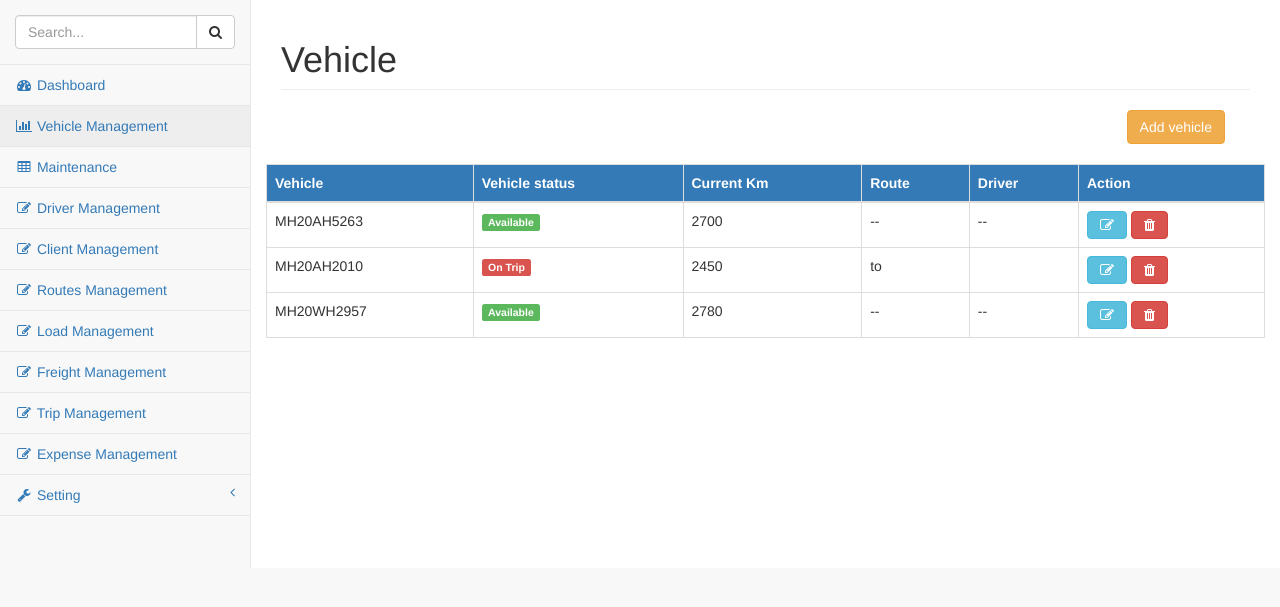
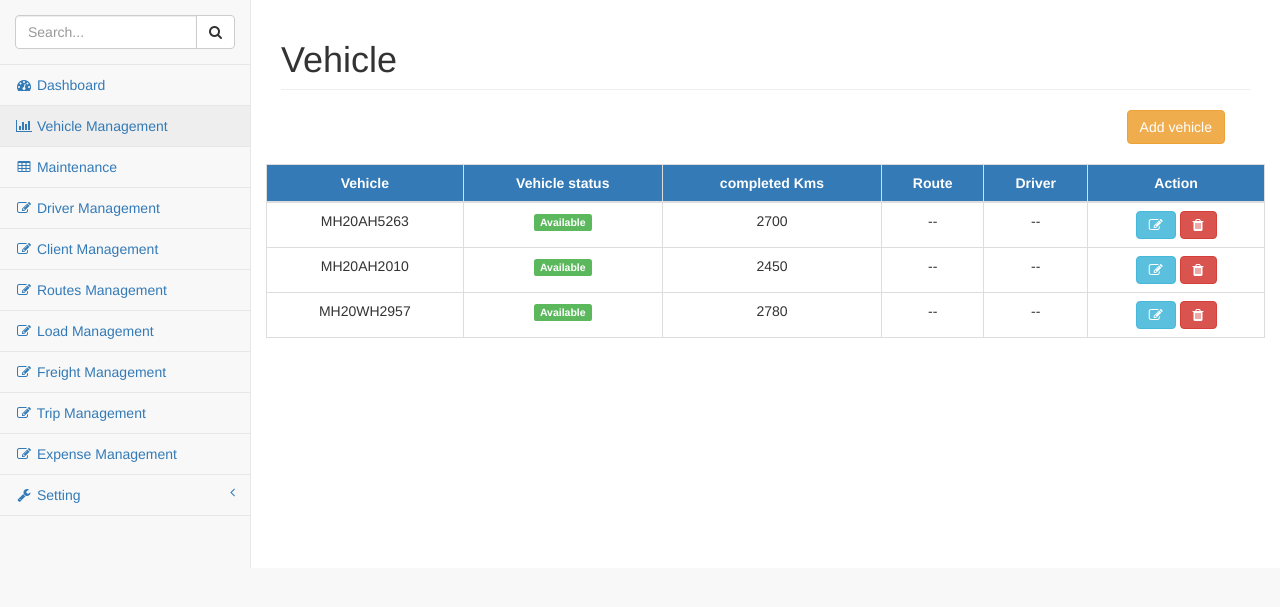
Before and after one commit to fayyaztech/transportManagement, a CodeIgniter app: page /transport/operations/vehicle_management in a window 1280 px wide. Shown: the part 51-658 px from the top of the page. Run offline with CodeIgniter, Linux system fonts and the light colour scheme; data comes from the database, SQL or seed files in the repository; data that the repository does not hold is empty.

Commit message:
vehicle done

```diff
--- a/application/helpers/common_helper.php
+++ b/application/helpers/common_helper.php
@@ -125,7 +125,7 @@
 		$ctx->db->select('trip.*');
 	    //
 		 $ctx->db->select('route.route_id,route.route_origin,route.route_destination,route.route_distance');
-		 $ctx->db->select('load_type.load_name,trip_details.route_id,trip_details.trip_id,trip_details.trip_start_date,trip_details.trip_status,trip_details.trip_detail_freight,trip_detail_freight,consignee_name,trip_stop_date');
+		 $ctx->db->select('loads.load_name,trip_details.route_id,trip_details.trip_id,trip_details.trip_start_date,trip_details.trip_status,trip_details.trip_detail_freight,consignee_name,trip_stop_date');
 			$ctx->db->select('driver.driver_name');
 		 	 $ctx->db->select('consignors.consignor_name');
 		 	 $ctx->db->select('vehicle.vehicle_id,vehicle.vehicle_number');
@@ -133,7 +133,7 @@
 			 $ctx->db->join('routes as route', 'trip_details.route_id = route.route_id', 'left');
 			 $ctx->db->join('consignors','trip.consignor_id =consignors.consignor_id');
 			 $ctx->db->join('vehicle', 'trip.vehicle_id= vehicle.vehicle_id', 'left');
-			 $ctx->db->join("load_type",'trip_details.load_id = load_type.load_id','left');
+			 $ctx->db->join("loads",'trip_details.load_id = loads.load_id','left');
 			 $ctx->db->join('driver','trip_details.driver_id = driver.driver_id');
 			 $ctx->db->join('consignees','trip.consignee_id = consignees.consignee_id','left');
 	    	 $ctx->db->from('trip');
@@ -159,7 +159,7 @@
 
 	function fetch_load($ctx){
 
-		$query = $ctx->db->get('load_type');
+		$query = $ctx->db->get('loads');
 		return $query->result();
 	}
 
--- a/application/models/Vehicle_model.php
+++ b/application/models/Vehicle_model.php
@@ -20,6 +20,7 @@ class Vehicle_model extends CI_Model {
 	public function get_vehicle_details()
 	{
 		$this->db->select('vehicle.vehicle_id,vehicle.vehicle_number,vehicle.vehicle_current_reading,vehicle.vehicle_status');
+		$this->db->where('vehicle_status<>', 0);
 		$query = $this->db->get('vehicle');
 		return $query->result();
 	}
--- a/application/views/trip.php
+++ b/application/views/trip.php
@@ -147,6 +147,7 @@
                                                    <option value="">select truck</option>
 
                                                     <?php
+                                                    print_r(fetch_vehicle_list($this));
                                                     if(!empty(fetch_vehicle_list($this)))
                                                     {
                                                     foreach (fetch_vehicle_list($this) as $value)
@@ -173,7 +174,7 @@
                                                     <?php
                                                     // $data = fetch_driver($this,0);
                                                     // print_r($data);
-                                                    foreach (fetch_driver($this,0) as $value)
+                                                    foreach (fetch_driver($this,1) as $value)
                                                     {
                                                     echo '<option value="'.$value->driver_id.'">'.$value->driver_name.'</option>';
                                                     }
@@ -239,7 +240,7 @@
                                                 </div>
                                                 <div class="col-md-4">
                                                     <div class="form-group">
-                                                        <input type="text" name="freight" class="form-control" placeholder="freight"  autofocus="autofocus">
+                                                       <input type="text" name="trip_detail_freight" class="form-control" placeholder="freight"  autofocus="autofocus">
                                                     </div>
                                                 </div>
                                             </div>
--- a/application/views/vehicle.php
+++ b/application/views/vehicle.php
@@ -125,15 +125,15 @@
 
                 <div class="card-body">
                     <div class="table-responsive">
-                        <table class="table table-bordered table-hover">
-                            <thead class="bg-primary">
+                        <table class="table table-bordered table-hover text-center">
+                            <thead class="bg-primary text-center">
                                 <tr>
-                                    <th>Vehicle</th>
-                                    <th>Vehicle status</th>
-                                    <th>Current Km</th>
-                                    <th>Route</th>
-                                    <th>Driver</th>
-                                    <th>Action</th>
+                                    <th class="text-center">Vehicle</th>
+                                    <th class="text-center">Vehicle status</th>
+                                    <th class="text-center">completed Kms</th>
+                                    <th class="text-center">Route</th>
+                                    <th class="text-center">Driver</th>
+                                    <th class="text-center">Action</th>
                                 </tr>
                             </thead>
 
@@ -145,8 +145,8 @@
                                 $route = "--";
                                 $driver = "--";
                                 $last_trip = "--";
-                                // print_r($exra_data);
-                                if ($value->vehicle_status == 2) {
+
+                                if (!empty($exra_data) && $value->vehicle_status == 2) {
                                         $status = '<span class="label label-danger">On Trip</span>';
                                         $route = $exra_data->route_origin." to ".$exra_data->route_destination;
                                         $driver = $exra_data->driver_name;
--- a/assets/js/custom/trip.js
+++ b/assets/js/custom/trip.js
@@ -222,7 +222,7 @@ $(document).on('click',"#step_trip",function(event) {
                     {
                         alert(resp.msg);
                         $('#modal-id').modal('hide');
-                        load_trip_data();
+                        location.reload();
                     }
                     else
                     {
```
Also changed, not shown: application/controllers/Trip.php (+12 -28 lines).
